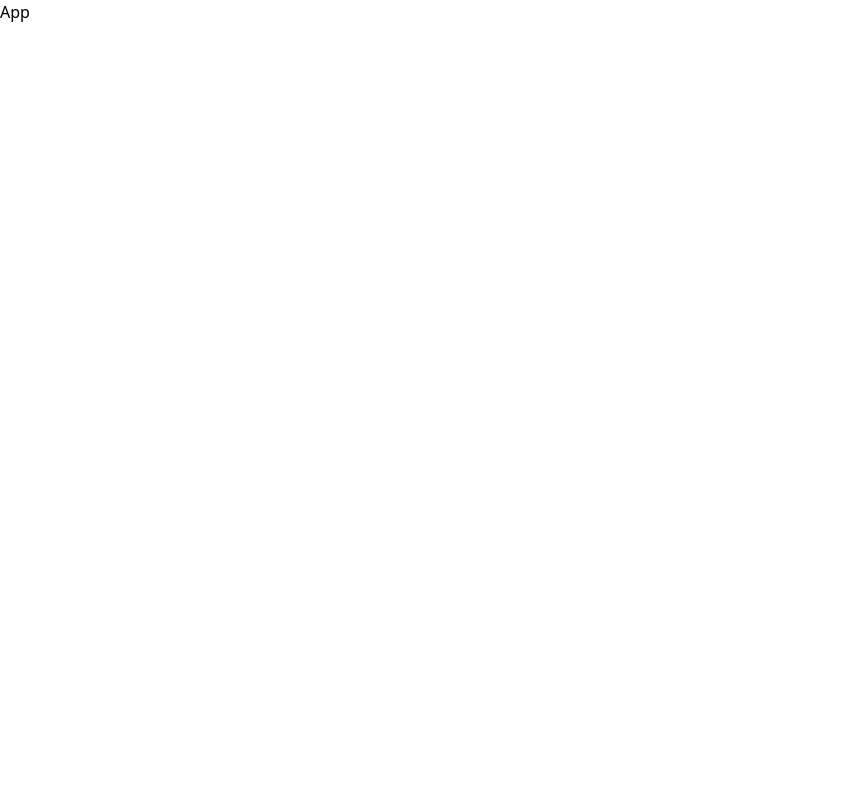
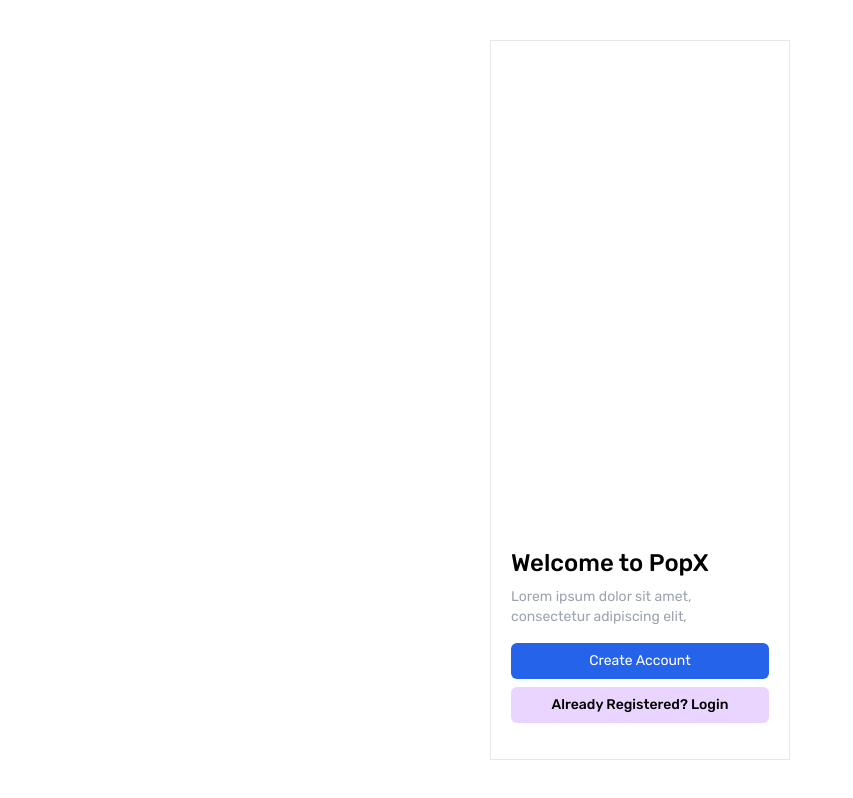
Before and after one commit to HarshaV333/Educase_React_App, a React (Create React App) app: page / in a window 1280 px wide. Shown: the whole page, without its empty margins (0-853 px from the left). Built offline with nearby package versions, Linux system fonts and the light colour scheme.

Commit message:
created home page

```diff
--- a/package.json
+++ b/package.json
@@ -6,6 +6,7 @@
     "axios": "^1.3.4",
     "react": "^18.2.0",
     "react-dom": "^18.2.0",
+    "react-router-dom": "^7.13.0",
     "react-scripts": "5.0.1",
     "web-vitals": "^2.1.4"
   },
--- a/src/App.jsx
+++ b/src/App.jsx
@@ -1,8 +1,19 @@
 import React from 'react'
+import { Route, Routes } from 'react-router-dom'
+import Home from './Pages/Home'
 
 const App = () => {
   return (
-    <div>App</div>
+    <div className=' w-screen h-screen flex items-center justify-center'>
+      <div className=' w-[300px] h-[90vh] border font-Rubic flex flex-col justify-end p-5'>
+
+        {/* Routes */}
+        <Routes>
+          <Route path='/' element={<Home/>} />
+        </Routes>
+
+      </div>
+    </div>
   )
 }
 
--- /dev/null
+++ b/src/Pages/Home.jsx
@@ -0,0 +1,26 @@
+import React from 'react'
+import { Link } from 'react-router-dom'
+
+const Home = () => {
+  return (
+    <div>
+        <h3 className=' font-medium py-2 text-2xl'>Welcome to PopX</h3>
+        <div className=' mb-4'>
+          <p className=' text-sm text-gray-400'>Lorem ipsum dolor sit amet,</p>
+          <p className=' text-sm text-gray-400'>consectetur adipiscing elit,</p>
+        </div>
+        <Link to={'/createAccount'}>
+          <button className=' py-2 text-sm bg-blue-600 text-white rounded-md w-full'>
+              Create Account
+          </button>
+        </Link>
+        <Link to={'/login'}>
+          <button className=' py-2 text-sm bg-purple-200 text-black font-medium rounded-md mt-2 mb-4 w-full'>
+              Already Registered? Login
+          </button>
+        </Link>
+    </div>
+  )
+}
+
+export default Home
--- a/src/index.css
+++ b/src/index.css
@@ -1,3 +1,7 @@
+
+@import url('https://fonts.googleapis.com/css2?family=Rubik:wght@300..900&display=swap');
+
+
 @tailwind base;
 @tailwind components;
 @tailwind utilities;
--- a/src/index.js
+++ b/src/index.js
@@ -2,10 +2,11 @@
 import ReactDOM from "react-dom/client";
 import App from "./App";
 import "./index.css";
+import { BrowserRouter } from "react-router-dom";
 
 const root = ReactDOM.createRoot(document.getElementById("root"));
 root.render(
-  <React.StrictMode>
+  <BrowserRouter>
     <App />
-  </React.StrictMode>
+  </BrowserRouter>
 );
--- a/tailwind.config.js
+++ b/tailwind.config.js
@@ -2,7 +2,11 @@
 module.exports = {
   content: ["./src/**/*.{js,jsx,ts,tsx}"],
   theme: {
-    extend: {},
+    extend: {
+      fontFamily: {
+        Rubic: ["Rubik", "sans-serif"]
+      },
+    },
   },
   plugins: [],
 };
```
Also changed, not shown: 1 other file (tests, documents, lock files or other folders).
